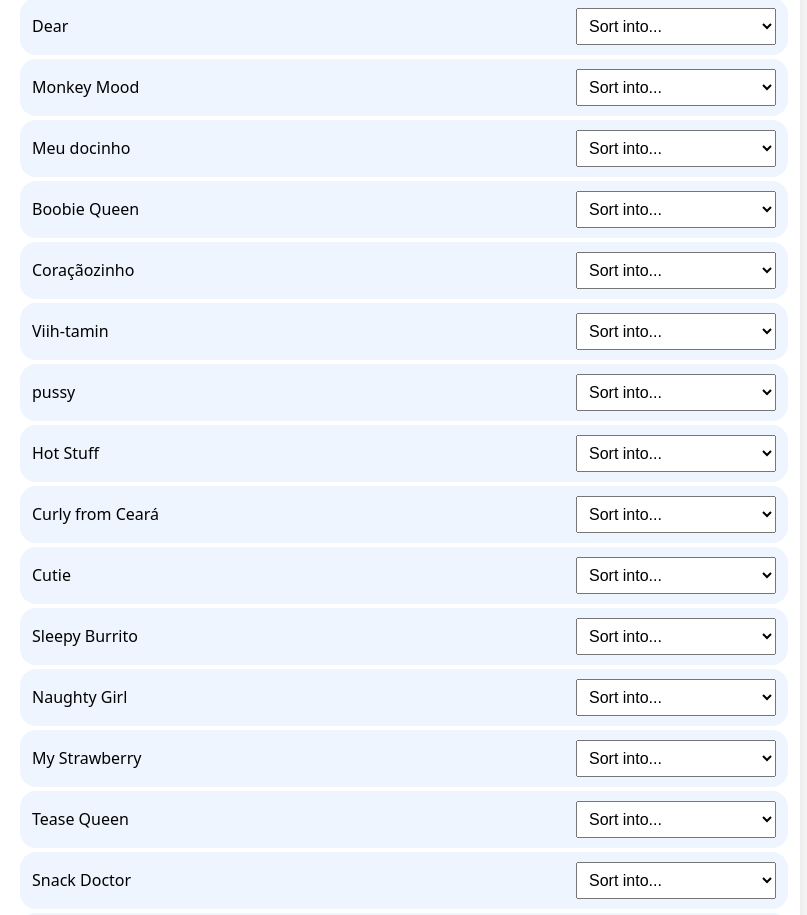
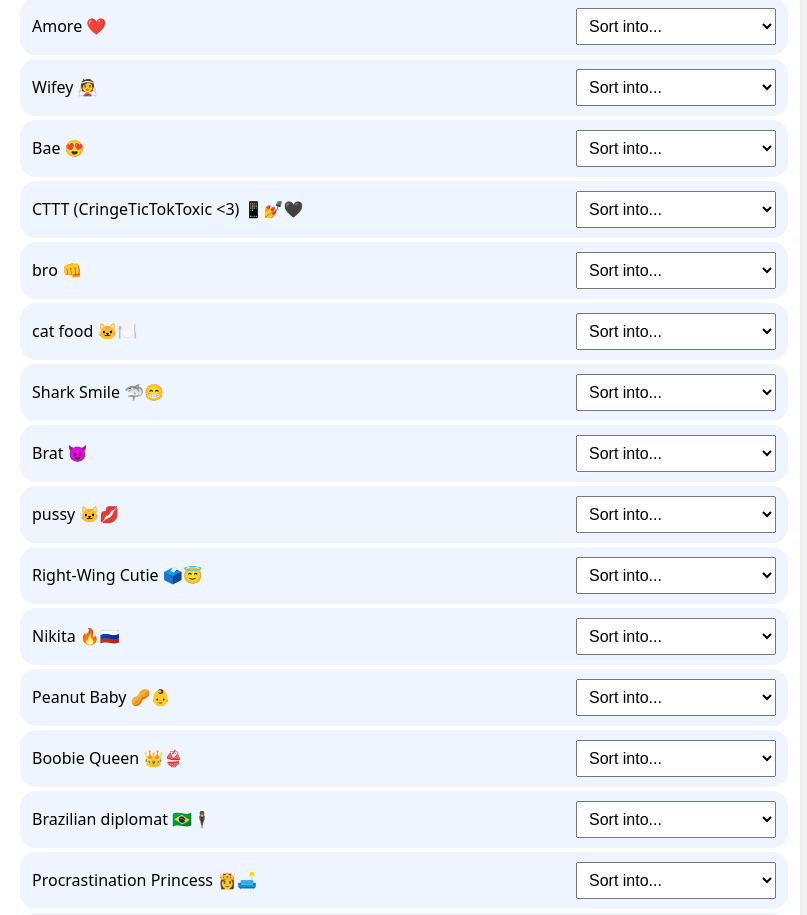
Before and after one commit to neknekkekkek/viih-nicknames-tierlist, a React (Vite) app: page / in a window 1280 px wide. Shown: the part 630-1545 px from the top of the page, without its empty margins (240-1047 px from the left). Built offline with nearby package versions, Linux system fonts and the light colour scheme.

Commit message:
Update TierList.jsx

```diff
--- a/src/TierList.jsx
+++ b/src/TierList.jsx
@@ -10,10 +10,10 @@ const initialTiers = {
 };
 
 const allNicknames = [
-  "Peanut Baby", "Curly Trouble", "Sunshine", "Right-Wing Cutie", "Amore", "Pillow Fighter", "Princess", "Dear",
-  "Monkey Mood", "Meu docinho", "Boobie Queen", "Coraçãozinho", "Viih-tamin", "pussy", "Hot Stuff",
-  "Curly from Ceará", "Cutie", "Sleepy Burrito", "Naughty Girl", "My Strawberry", "Tease Queen", "Snack Doctor",
-  "Bunny", "Procrastination Princess", "Sweet Pea", "Faz-o-L Queen", "My Little Brat", "Bossy Baby", "Wifey", "Bae"
+  "Strawberry 🍓", "Sweety 🍬", "Sunshine ☀️", "Bunny 🐰", "Ass Queen 🍑👑", "docinho 🍭", "Dear 💌", "Amore ❤️", "Wifey 👰", "Bae 😍",
+  "CTTT (CringeTicTokToxic <3) 📱💅🖤", "bro 👊", "cat food 🐱🍽️", "Shark Smile 🦈😁", "Brat 😈", "pussy 🐱💋", "Right-Wing Cutie 🗳️😇", "Nikita 🔥🇷🇺",
+  "Peanut Baby 🥜👶", "Boobie Queen 👑👙", "Brazilian diplomat 🇧🇷🕴️", "Procrastination Princess 👸🛋️", "Four-Eyed Heartbreaker 🤓💘", "SKALA sponsor 🧴🌀",
+  "Miss Universe Brazil 2026 👑🌎🇧🇷", "Curly from Ceará 💁‍♀️🌴", "Coraçãozinho 💖", "Viih-tamin 💊✨", "Cutie antievangelical 😇❌📿", "Parda (white) trouble 🤍😈"
 ];
 
 export default function TierList() {
```
